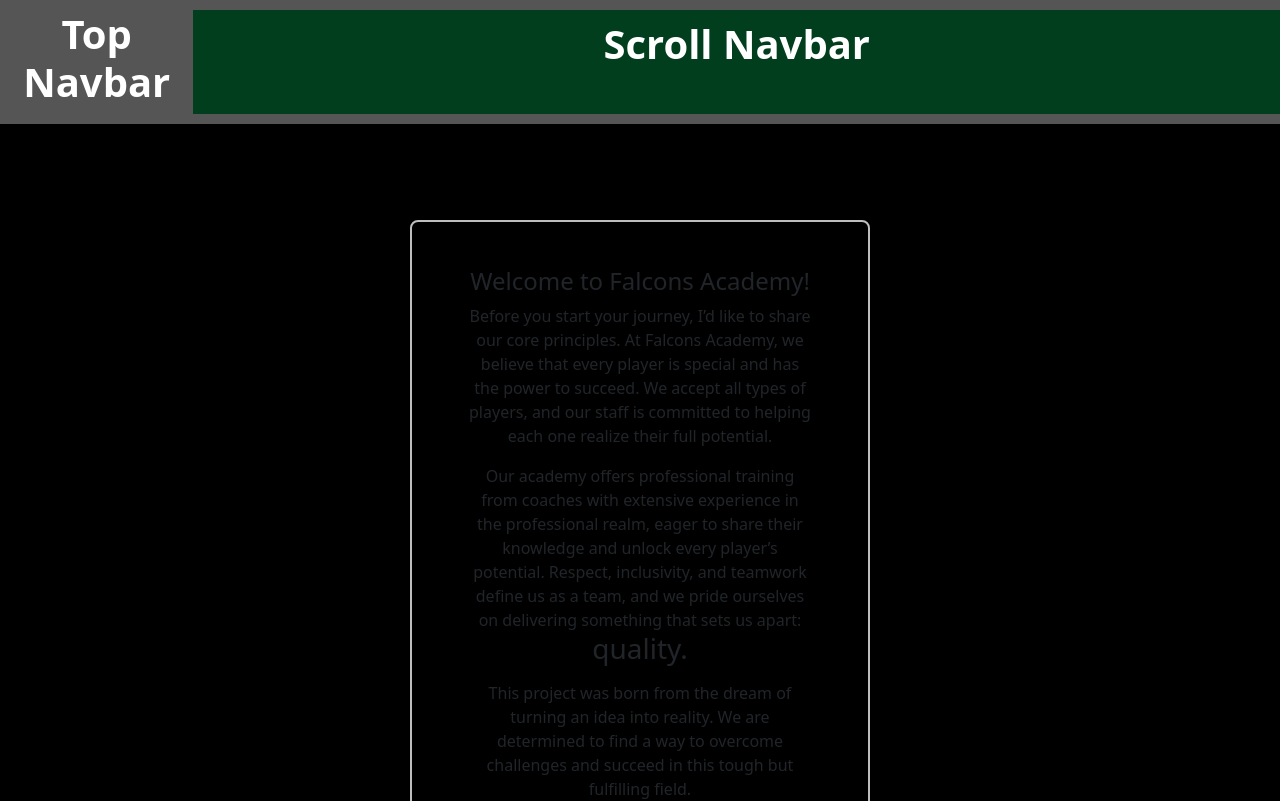
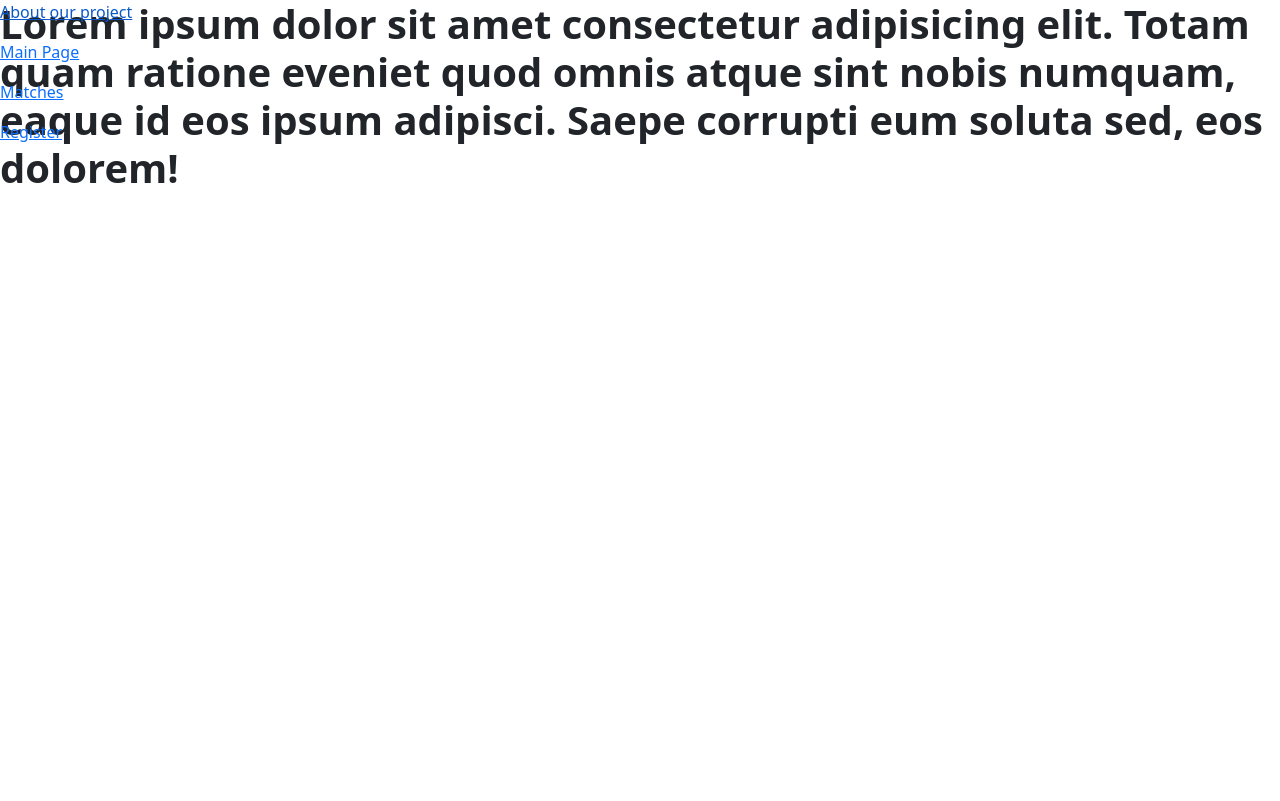
Before and after one commit to jimenezvic/Falcons_Website.github.io, a React (Vite) app in the folder client/falcons/: page /policies in a window 1280 px wide. Shown: the top 801 px of the page. Built offline with nearby package versions, Linux system fonts and the light colour scheme.

Commit message:
fixing nav

```diff
--- a/client/falcons/src/App.jsx
+++ b/client/falcons/src/App.jsx
@@ -9,6 +9,7 @@ import Policies from "./components/Policies";
 import Slider from "./components/Slider";
 import Players from './components/Players';
 import UpNav from "./components/UpNav";
+import BottomNav from "./components/BottomNav";
 
 function App() {
 
@@ -22,7 +23,7 @@ function useNav(){
 
   return (
     <>
-   { useNav() ? <UpNav /> : <> </>}
+   { useNav() ? <BottomNav /> : <> </>}
 
 
       <Routes>
--- /dev/null
+++ b/client/falcons/src/components/BottomNav.css
@@ -0,0 +1,21 @@
+.thewhole{
+    margin: 0;
+    padding: 0;
+    box-sizing: border-box;
+    width: 100%;
+    height: 100vh;
+    display: flex;
+}
+
+
+.top-navbar{
+    display: inline-block;
+    height: 40px;
+    cursor: pointer;
+
+}
+.bottom-navbar{
+    height: 70px;
+    position: fixed;
+    top: 0;
+}
--- a/client/falcons/src/components/BottomNav.jsx
+++ b/client/falcons/src/components/BottomNav.jsx
@@ -1,11 +1,43 @@
-import React from 'react'
+import React, { useState, useEffect } from 'react';
+import {Link} from 'react-router-dom';
 
-function BottomNav() {
+import './BottomNav.css';
+
+function BottomNav(){
   return (
-    <div>
+<>
+
+    <div className="thewhole">
+
+    <div className="top-navbar">
+    <h1>Lorem ipsum dolor sit amet consectetur adipisicing elit. Totam quam ratione eveniet quod omnis atque sint nobis numquam, eaque id eos ipsum adipisci. Saepe corrupti eum soluta sed, eos dolorem!</h1>
+    </div>
+
+
+    <div className="bottom-navbar">
+
+          <Link to="/proyect">
+            <p>About our project</p>
+          </Link>
+          <Link to="/registration">
+            <p>Main Page</p>
+          </Link>
+          <Link to='/'>
+            <p>Matches</p>
+          </Link>
+          <Link to='/policies'>
+          <p>Register</p>
+          </Link>
 
     </div>
-  )
-}
 
-export default BottomNav
+
+
+    </div>
+
+</>
+
+
+  );
+};
+export default BottomNav;
--- a/client/falcons/src/components/Carousel.css
+++ b/client/falcons/src/components/Carousel.css
@@ -1,6 +1,4 @@
-body{
-    background-color: black;
-}
+
 .carousel{
     position: relative;
     display: flex;
--- a/client/falcons/src/components/Nav.jsx
+++ b/client/falcons/src/components/Nav.jsx
@@ -9,7 +9,6 @@ function Nav() {
 
       <nav className="navbar navbar-bottom">
 
-    {/* <UpNav /> */}
         <div className="nav-content">
           <Link to="/proyect">
             <p>About our project</p>
--- a/client/falcons/src/components/UpNav.css
+++ b/client/falcons/src/components/UpNav.css
@@ -1,6 +1,6 @@
 /* Style for the top navbar */
 .top-navbar {
-    position: fixed;
+    /* position:fixed;
     display: flex;
     top: 0;
     left: 0;
@@ -10,11 +10,11 @@
     padding: 10px 0;
     text-align: center;
     z-index: 1000;
-    transition: transform 0.3s ease-in-out;
+    transition: transform 0.3s ease-in-out; */
   }
 
   /* Style for the scroll navbar */
-  .scroll-navbar {
+  /* .scroll-navbar {
     position:relative;
     top: 0;
     left: 0;
@@ -25,7 +25,7 @@
     text-align: center;
     z-index: 999;
     transition: transform 0.3s ease-in-out;
-  }
+  } */
 
   /* Initially hidden state for the scroll navbar */
   .hidden {
--- a/client/falcons/src/components/UpNav.jsx
+++ b/client/falcons/src/components/UpNav.jsx
@@ -1,5 +1,6 @@
 import React from 'react';
 import './UpNav.css'; // Assuming the CSS is in a separate file
+import BottomNav from './BottomNav';
 
 const UpNav = () => {
 
@@ -7,13 +8,13 @@ const UpNav = () => {
     <>
       <div className='top-navbar'>
         <h1>Top Navbar</h1>
-        {/* Add other content here */}
 
       <div className='scroll-navbar'>
         <h1>Scroll Navbar</h1>
-        {/* Add other content here */}
       </div>
       </div>
+
+    <BottomNav />
     </>
   );
 };
--- a/client/falcons/src/index.css
+++ b/client/falcons/src/index.css
@@ -1,9 +1,9 @@
-body, html {
+/* body, html {
   box-sizing: border-box;
   margin: 0;
   padding-top: 70px;
 
-}
+} */
 
 
 
```
